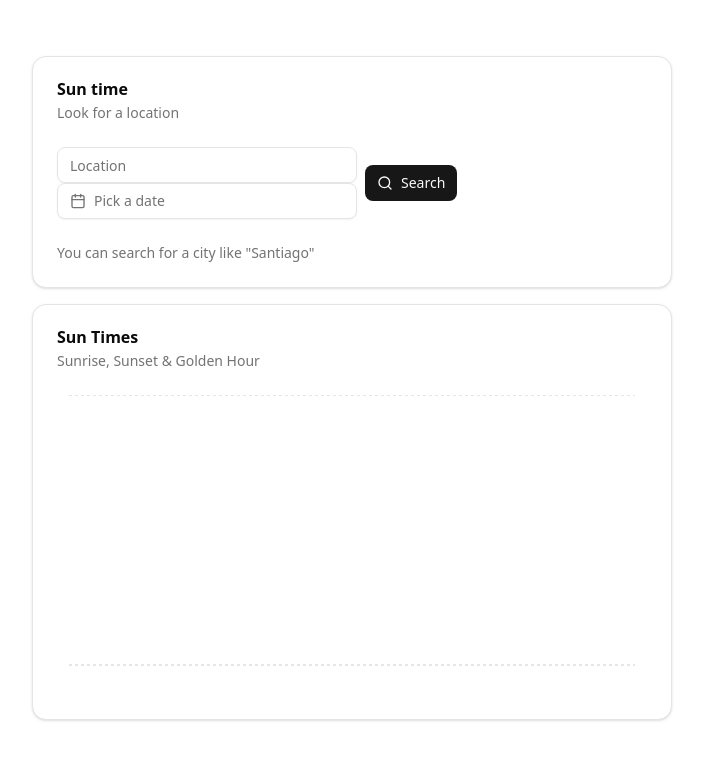
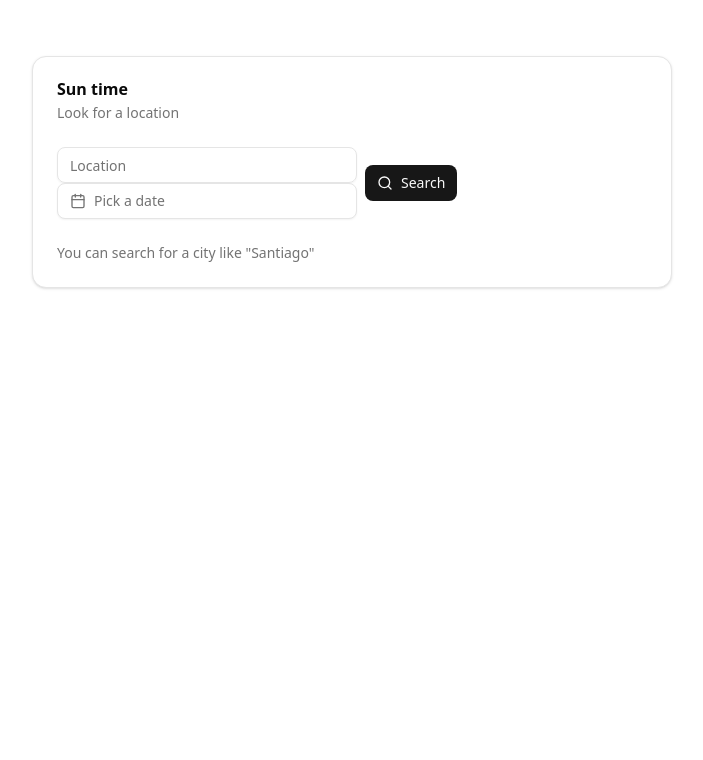
Before and after one commit to mavegaf/sunset_ui, a React (Vite) app: page / in a window 1280 px wide. Shown: the top 760 px of the page, without its empty margins (288-991 px from the left). Built offline with nearby package versions, Linux system fonts and the light colour scheme.

Commit message:
Do not show multiple results if only one result

```diff
--- a/src/App.tsx
+++ b/src/App.tsx
@@ -45,7 +45,7 @@ function App() {
     try {
       setLoading(true)
       const response = await fetch(
-        `https://nominatim.openstreetmap.org/search?q=${encodeURIComponent(location)}&format=json&limit=5&featuretype=city`,
+        `https://nominatim.openstreetmap.org/search?q=${encodeURIComponent(location)}&format=json&limit=10&featuretype=city`,
         {
           headers: {
             'User-Agent': 'sunset-ui/1.0 mavegaf@gmail.com',
@@ -58,6 +58,11 @@ function App() {
       console.log(data)
       console.log(date)
       console.log(date?.from)
+
+      if (data.length == 1) {
+        // If there is only one result, we don't need to show coincidences
+        fetchSunData(data[0].lat, data[0].lon);
+      }
     } catch (err) {
       console.error('Error al buscar ubicación:', err)
     } finally {
@@ -117,7 +122,7 @@ function App() {
         </CardFooter>
       </Card>
 
-      {results.length > 0 && (
+      {results.length > 1 && (
         <Card>
           <CardContent className="text-sm p-4 space-y-2">
             <p className="font-bold text-muted-foreground mb-2">More than one result found:</p>
@@ -172,7 +177,7 @@ function App() {
           </CardContent>
         </Card>
       )}
-      <ChartSunData sunData={sunData} />
+      {sunData.length > 0 && <ChartSunData sunData={sunData} />}
     </main>
   )
 }
```
